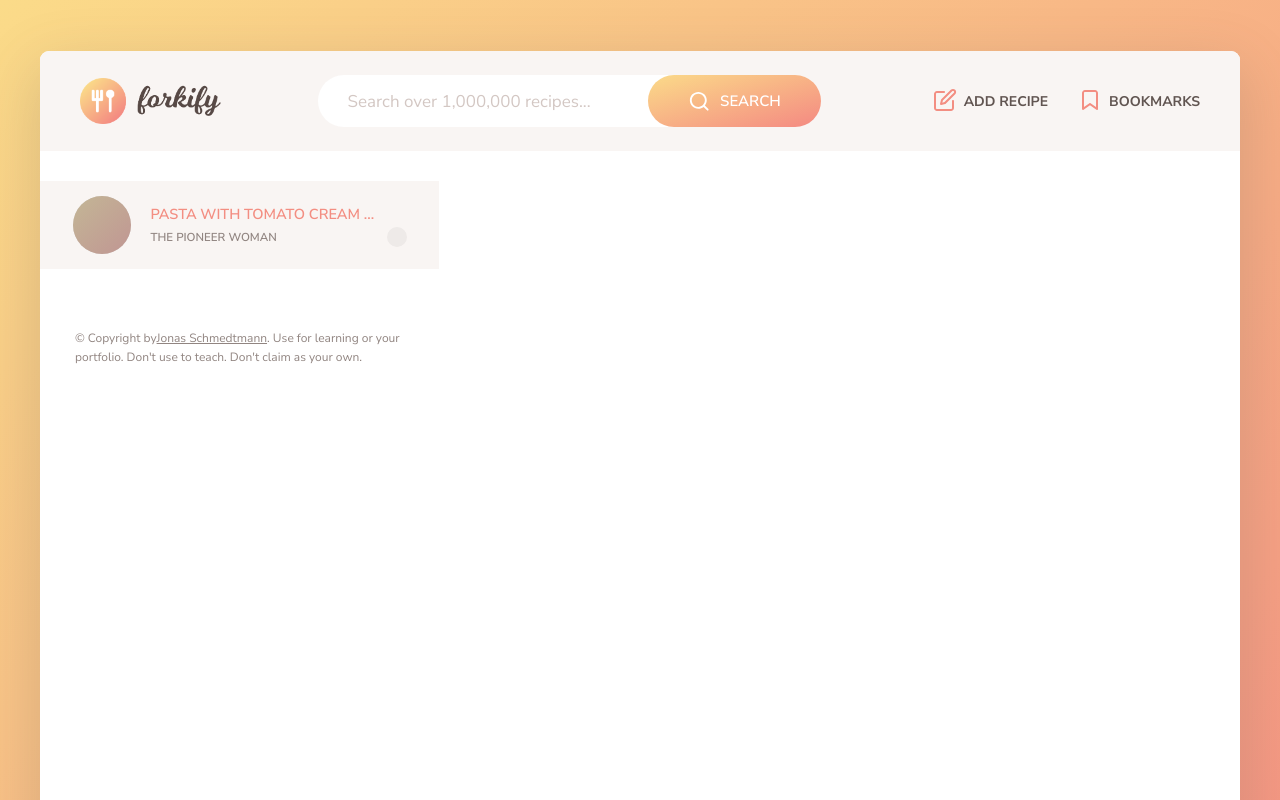
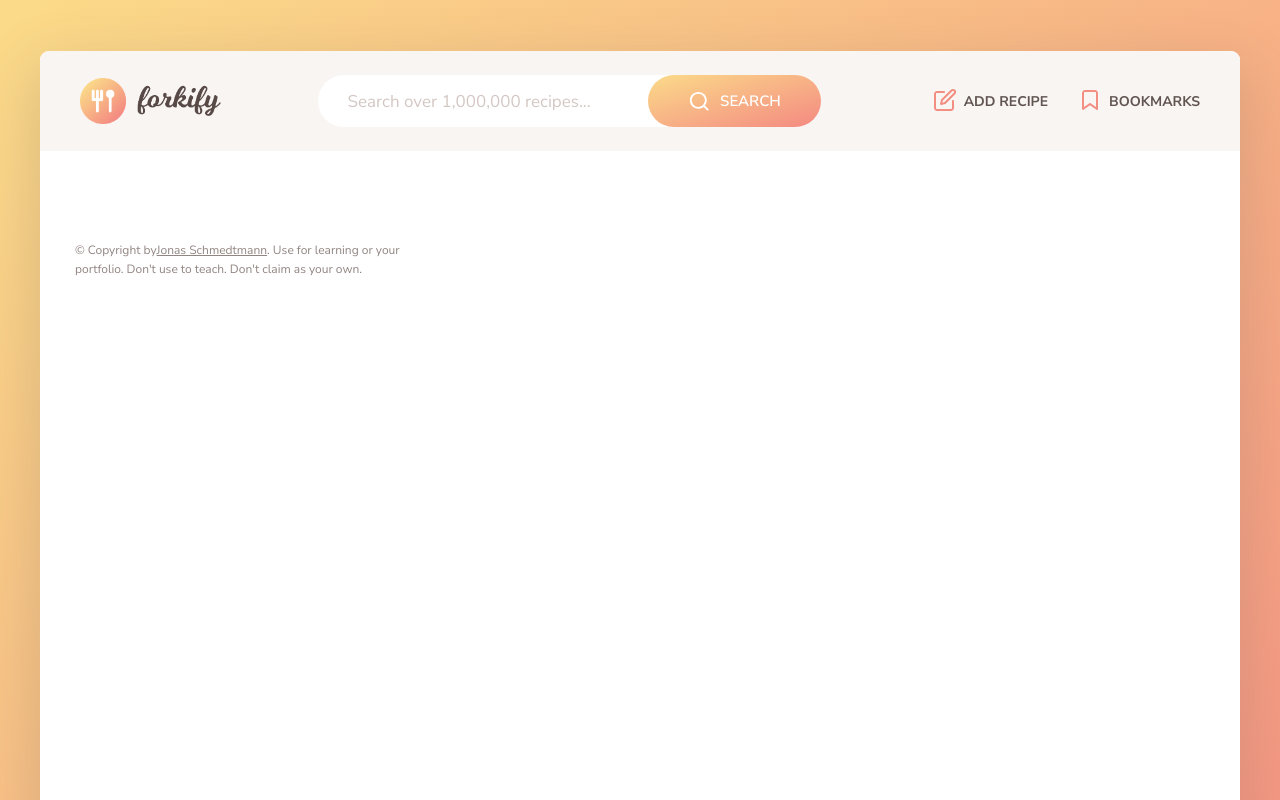
Before and after one commit to mjamecny/forkifyreact, a React (Vite) app: page / in a window 1280 px wide. Shown: the top 800 px of the page. Built offline with nearby package versions, Linux system fonts and the light colour scheme; grey boxes are pictures that could not be loaded; the HTML template or start-up script is replaced by a standard one.

Commit message:
results view logic

```diff
--- a/src/SearchResults.jsx
+++ b/src/SearchResults.jsx
@@ -1,10 +1,24 @@
+import { useSelector } from "react-redux"
+
 import SearchResultsItem from "./SearchResultsItem"
+import Spinner from "./Spinner"
+
+import { getRecipes } from "./features/recipe/recipeSlice"
 
 export default function SearchResults() {
+  const recipes = useSelector(getRecipes)
+  const isLoading = useSelector((state) => state.recipe.isLoading)
+
   return (
     <div className="search-results">
       <ul className="results">
-        <SearchResultsItem />
+        {isLoading ? (
+          <Spinner />
+        ) : (
+          recipes.map((recipe) => (
+            <SearchResultsItem key={recipe.id} recipe={recipe} />
+          ))
+        )}
       </ul>
       <p className="copyright">
         &copy; Copyright by
--- a/src/SearchResultsItem.jsx
+++ b/src/SearchResultsItem.jsx
@@ -1,20 +1,33 @@
-export default function SearchResultsItem() {
+import { Link, useParams } from "react-router-dom"
+
+export default function SearchResultsItem({ recipe }) {
+  const { id, title, publisher, image_url } = recipe
+  const { id: recipeId } = useParams()
   return (
     <li className="preview">
-      <a className="preview__link preview__link--active" href="#23456">
+      <Link
+        className={`preview__link ${
+          id === recipeId ? "preview__link--active" : ""
+        }`}
+        to={`/${id}`}
+      >
         <figure className="preview__fig">
-          <img src="src/img/test-1.jpg" alt="Test" />
+          <img src={image_url} alt={title} />
         </figure>
         <div className="preview__data">
-          <h4 className="preview__title">Pasta with Tomato Cream ...</h4>
-          <p className="preview__publisher">The Pioneer Woman</p>
-          <div className="preview__user-generated">
+          <h4 className="preview__title">{title}</h4>
+          <p className="preview__publisher">{publisher}</p>
+          <div
+            className={`preview__user-generated ${
+              recipe.hasOwnProperty("key") ? "" : "hidden"
+            }`}
+          >
             <svg>
-              <use href="src/img/icons.svg#icon-user"></use>
+              <use href="icons.svg#icon-user"></use>
             </svg>
           </div>
         </div>
-      </a>
+      </Link>
     </li>
   )
 }
```
